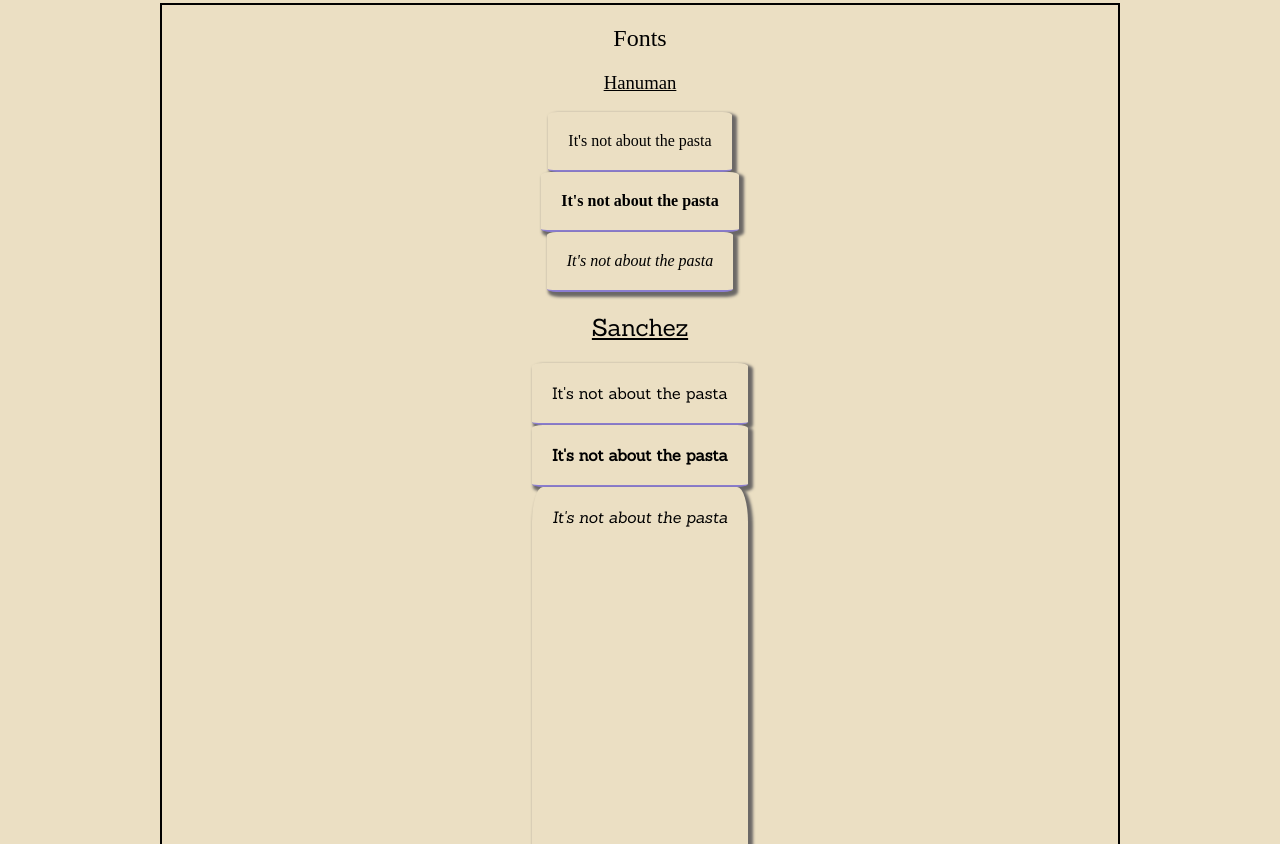
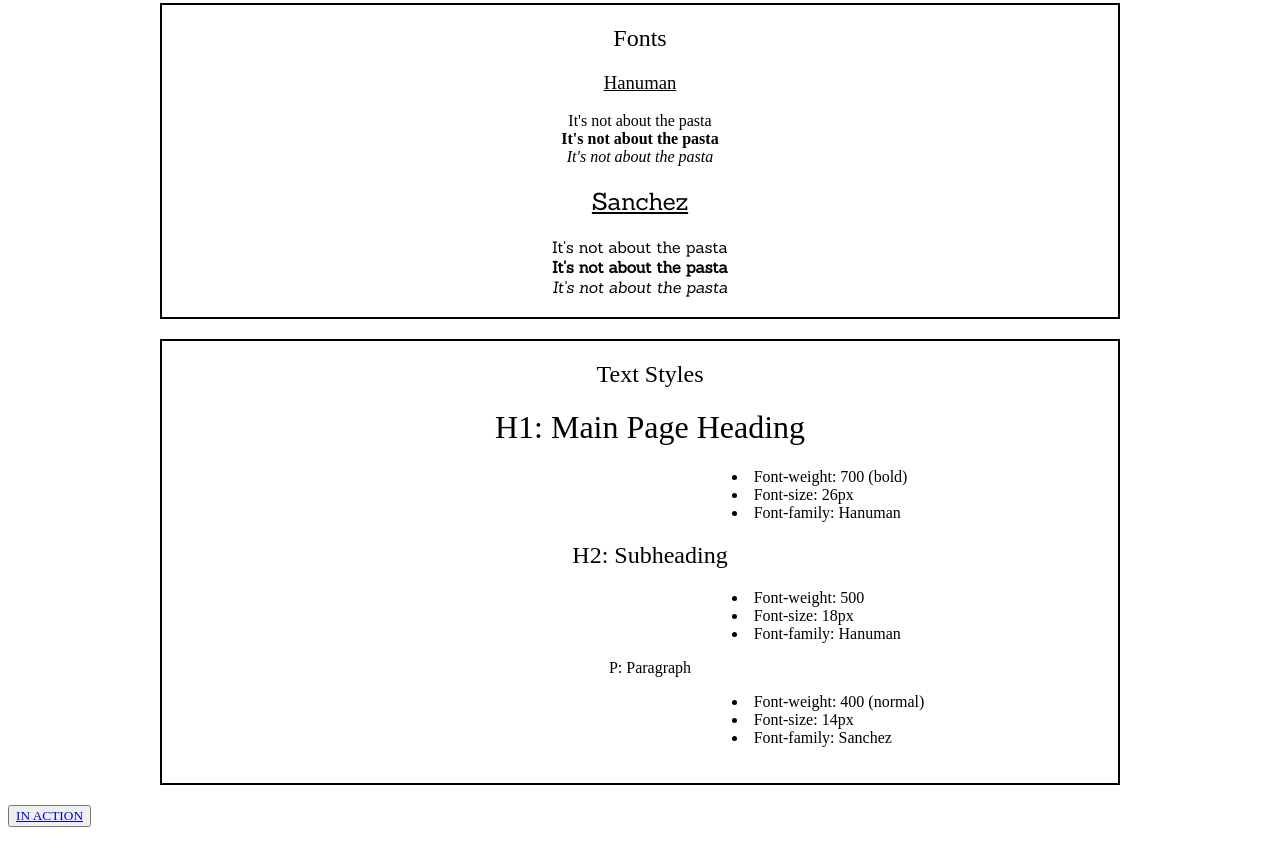
Before and after one commit to sofiaamag/sofiaamag.github.io, a plain HTML site: page index.html in a window 1280 px wide. Shown: the part 496-1340 px from the top of the page. Drawn offline with Linux system fonts and the light colour scheme; a web font is replaced by a local one.

Commit message:
link to website

```diff
--- a/index.html
+++ b/index.html
@@ -12,8 +12,6 @@
     <link rel="preconnect" href="https://fonts.googleapis.com">
     <link rel="preconnect" href="https://fonts.gstatic.com" crossorigin>
     <link href="https://fonts.googleapis.com/css2?family=Sanchez:ital@0;1&display=swap" rel="stylesheet">
-    <link rel="stylesheet" href="vanderpump-homepage.html">
-    <link rel="stylesheet" type="text/css" href="vanderpump.css">
   </head>
     <header>
         <h1 class="h1">Vanderpump Rules Website Style Guide</h1>
@@ -90,3 +88,6 @@
     </div>
 
     </body>
+    <div>
+        <button><a href="vanderpump-homepage.html">IN ACTION</a></button>
+    </div>
```
